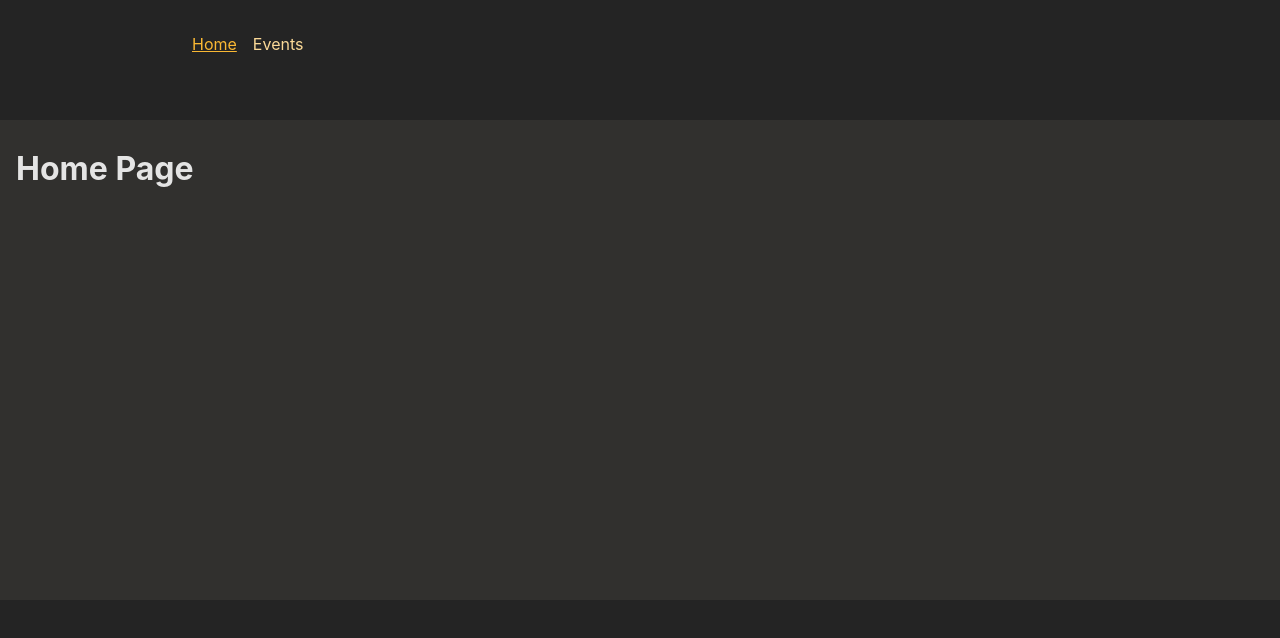
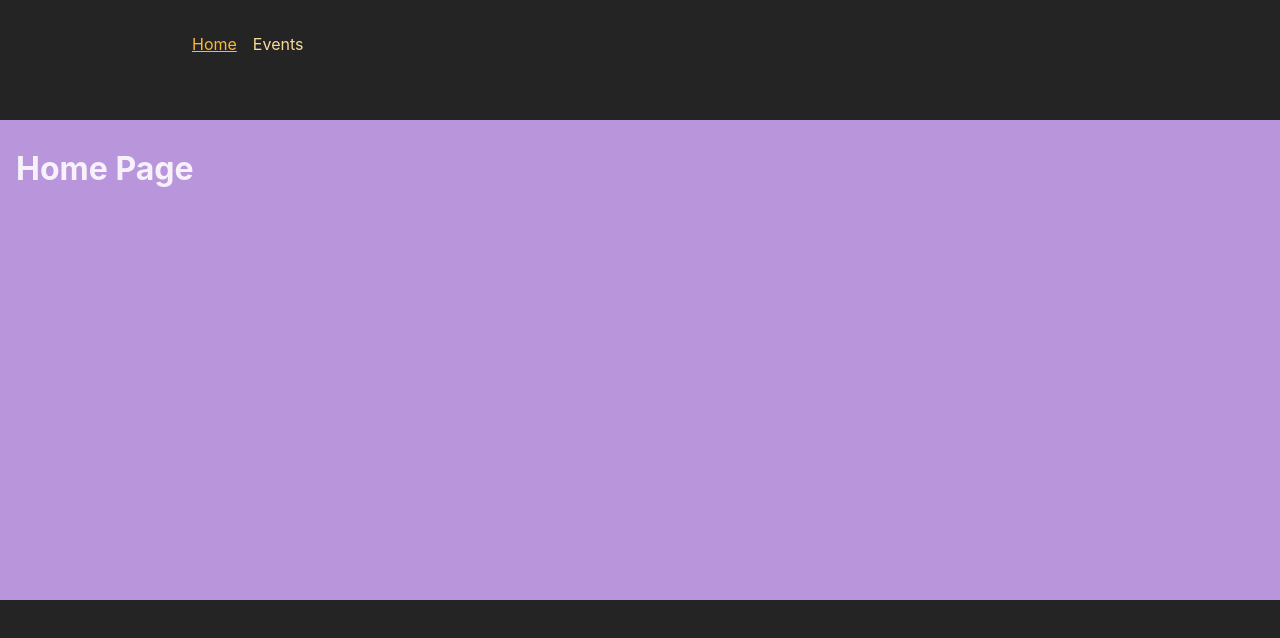
Before and after one commit to HibaMB/s22-358-routing, a React (Create React App) app in the folder frontend/: page / in a window 1280 px wide. Shown: the top 638 px of the page. Built offline with nearby package versions, Linux system fonts and the light colour scheme.

Commit message:
commit purple color

```diff
--- a/frontend/src/index.css
+++ b/frontend/src/index.css
@@ -52,6 +52,6 @@ ul {
 main {
   margin: 2rem auto;
   min-height: 60lvh;
-  background-color: var(--color-gray-800);
+  background-color: #b996db;
   padding: 1rem;
 }
```
